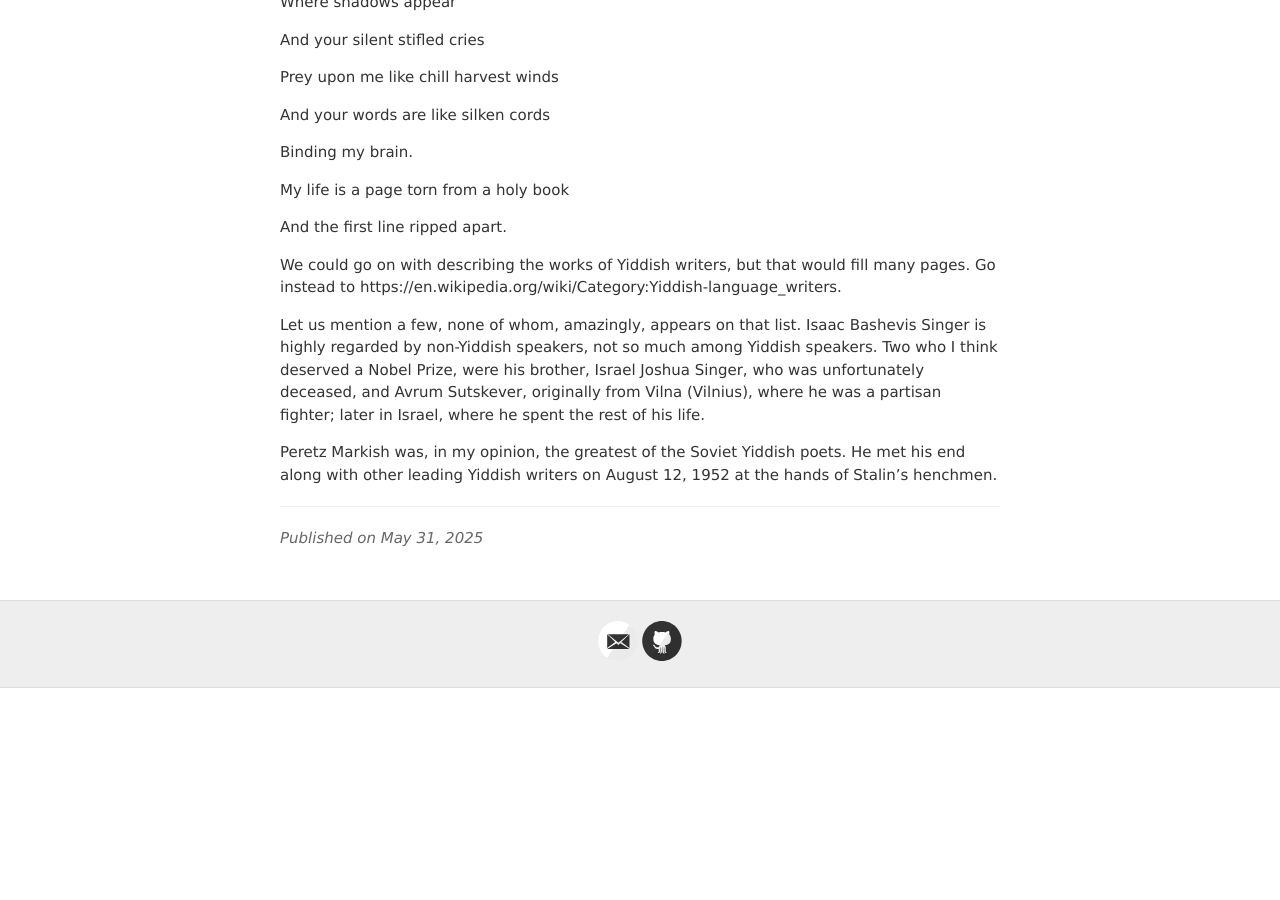
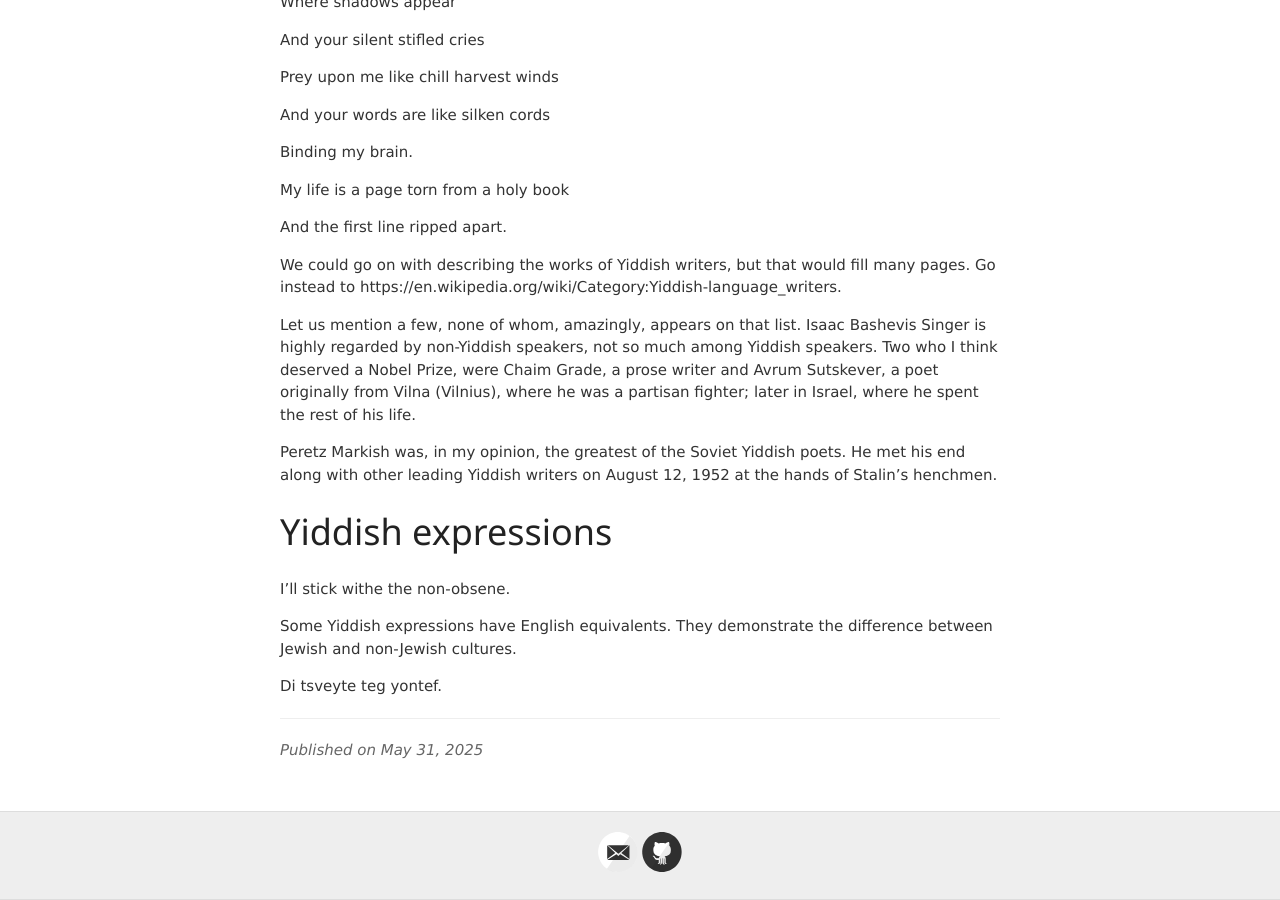
Before and after one commit to jvmallow/jvmallow.github.io, a Jekyll site: the page built from _posts/2025-05-31-Yiddish.md, in a window 1280 px wide and 900 px high, scrolled down 9852 px. Built offline with Jekyll 4.4.1, drawn with Linux system fonts in a browser that asks for light colours; a script that is not in the unit is left out; before the commit the page ends 10540 px from its top, so only the background shows below that.

Commit message:
Update 2025-05-31-Yiddish.md

```diff
--- a/_posts/2025-05-31-Yiddish.md
+++ b/_posts/2025-05-31-Yiddish.md
@@ -305,6 +305,15 @@ And the first line ripped apart.
 
 We could go on with describing the works of Yiddish writers, but that would fill many pages. Go instead to https://en.wikipedia.org/wiki/Category:Yiddish-language_writers.
 
-Let us mention a few, none of whom, amazingly, appears on that list. Isaac Bashevis Singer is highly regarded by non-Yiddish speakers, not so much among Yiddish speakers. Two who I think deserved a Nobel Prize, were his brother, Israel Joshua Singer, who was unfortunately deceased, and Avrum Sutskever, originally from Vilna (Vilnius), where he was a partisan fighter; later in Israel, where he spent the rest of his life.
+Let us mention a few, none of whom, amazingly, appears on that list. Isaac Bashevis Singer is highly regarded by non-Yiddish speakers, not so much among Yiddish speakers. Two who I think deserved a Nobel Prize, were Chaim Grade, a prose writer and Avrum Sutskever, a poet originally from Vilna (Vilnius), where he was a partisan fighter; later in Israel, where he spent the rest of his life.
 
 Peretz Markish was, in my opinion, the greatest of the Soviet Yiddish poets. He met his end along with other leading Yiddish writers on August 12, 1952 at the hands of Stalin's henchmen.
+
+
+#  Yiddish expressions
+
+I'll stick withe the non-obsene.
+
+Some Yiddish expressions have English equivalents. They demonstrate the difference between Jewish and non-Jewish cultures.
+
+Di tsveyte teg yontef.
```
